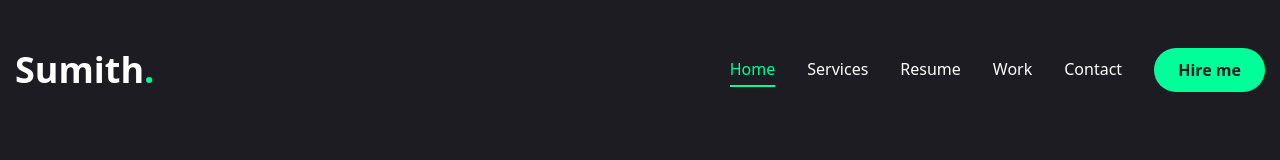
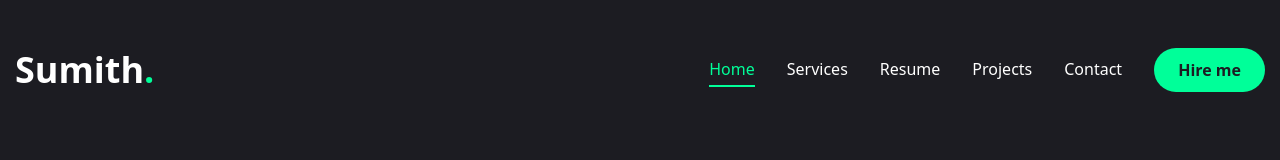
Before and after one commit to Vector-ops/portfoliov3, a Next.js app: page / in a window 1280 px wide. Shown: the top 160 px of the page. Built offline with nearby package versions, Linux system fonts and the light colour scheme.

Commit message:
chore: add projects

```diff
--- a/data/index.js
+++ b/data/index.js
@@ -32,8 +32,8 @@ export const links = [
 		path: "/resume",
 	},
 	{
-		name: "work",
-		path: "/work",
+		name: "projects",
+		path: "/projects",
 	},
 	{
 		name: "contact",
@@ -248,3 +248,69 @@ export const skills = {
 		},
 	],
 };
+
+export const projects = [
+	{
+		num: "01",
+		category: "fullstack",
+		title: "GDSC MVJCE Website",
+		description: "The official website of GDSC MVJCE.",
+		stack: [
+			{
+				name: "Next.js",
+			},
+			{
+				name: "Tailwind CSS",
+			},
+		],
+		image: "/assets/projects/thumb1.png",
+		live: "https://gdscmvjce.tech",
+		github: "https://github.com/Vector-ops/gdsc-mvjce-website",
+	},
+	{
+		num: "02",
+		category: "fullstack",
+		title: "Quail - Bookstore",
+		description: "An online bookstore built with React and Node.js.",
+		stack: [
+			{
+				name: "React",
+			},
+			{
+				name: "Node.js",
+			},
+			{
+				name: "PostgreSQL",
+			},
+			{
+				name: "Prisma",
+			},
+			{
+				name: "Express",
+			},
+		],
+		image: "/assets/projects/thumb2.png",
+		live: "",
+		github: "https://github.com/Vector-ops/quail",
+	},
+	{
+		num: "03",
+		category: "frontend",
+		title: "Portfolio",
+		description: "My personal portfolio website.",
+		stack: [
+			{
+				name: "Next.js",
+			},
+			{
+				name: "Tailwind CSS",
+			},
+			{
+				name: "Framer Motion",
+			},
+		],
+		image: "/assets/projects/thumb3.png",
+		live: "",
+		github: "https://github.com/Vector-ops/portfoliov3",
+	},
+];
```
